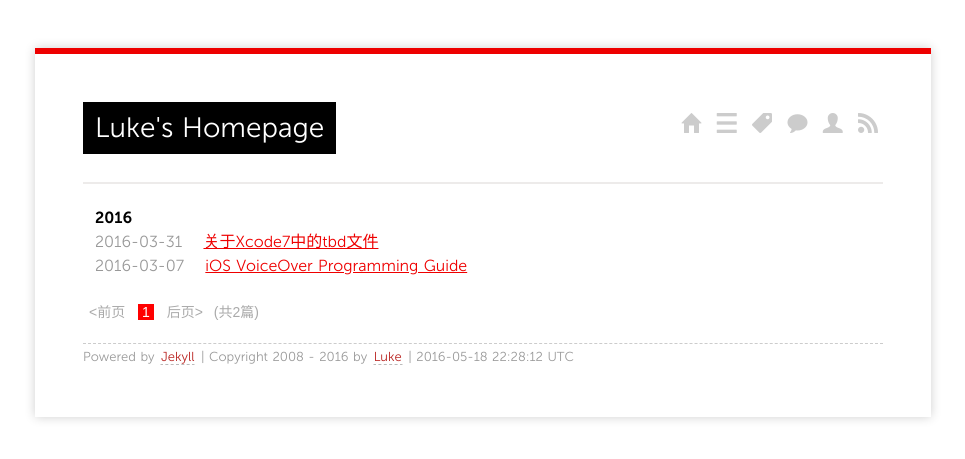
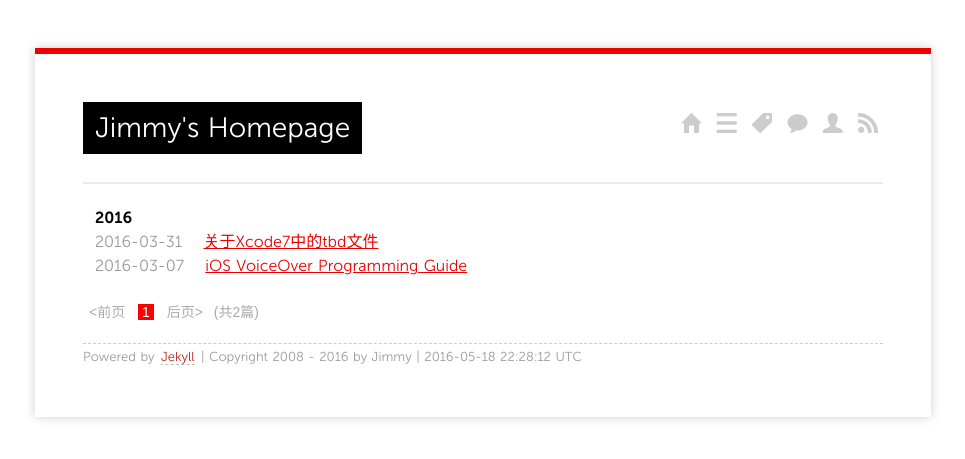
Before and after one commit to cloudswenable/cloudswenable.github.io, a Jekyll site: the page built from index.html, in a window 1280 px wide. Shown: the top 459 px of the page, without its empty margins (157-1122 px from the left). Built offline with Jekyll 4.4.1, drawn with Linux system fonts in a browser that asks for light colours; the list of posts is cut into pages by our own code.

Commit message:
fix some error

```diff
--- a/_layouts/default.html
+++ b/_layouts/default.html
@@ -35,7 +35,7 @@
       </div>
 
     <footer>
-        <p><small>Powered by <a href="https://github.com/mojombo/jekyll">Jekyll</a> | Copyright 2008 - {{site.time | date:"%Y"}} by <a href="http://geeklu.com/about/">Luke</a> | <span class="label label-info">{{site.time | date:"%Y-%m-%d %H:%M:%S %Z"}}</span></small></p>
+        <p><small>Powered by <a href="https://github.com/mojombo/jekyll">Jekyll</a> | Copyright 2008 - {{site.time | date:"%Y"}} by Jimmy | <span class="label label-info">{{site.time | date:"%Y-%m-%d %H:%M:%S %Z"}}</span></small></p>
     </footer>
 
     </div>
--- a/index.html
+++ b/index.html
@@ -1,5 +1,5 @@
 ---
-title: Luke's Homepage
+title: Jimmy's Homepage
 layout: page
 ---
 
```
Also changed, not shown: README.md.
